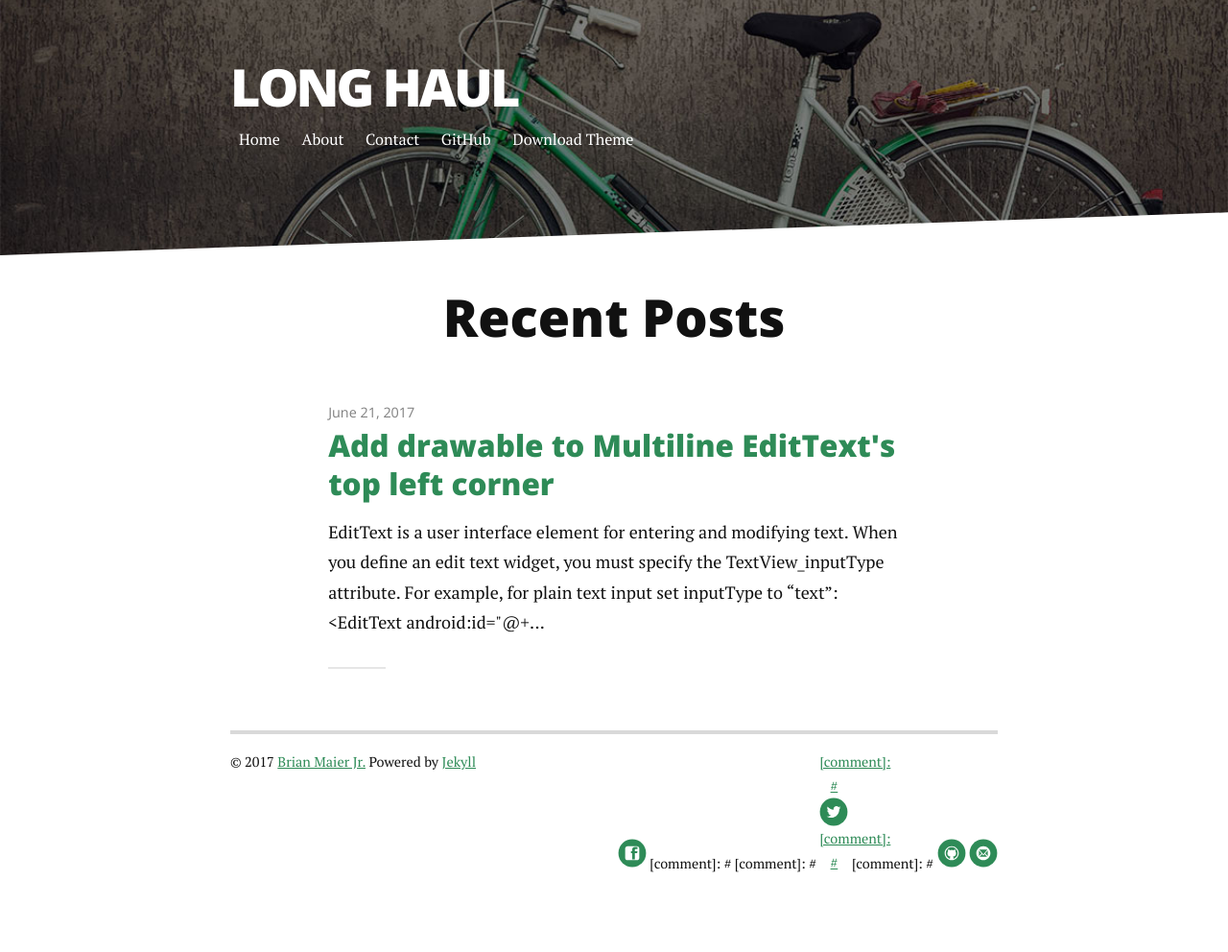
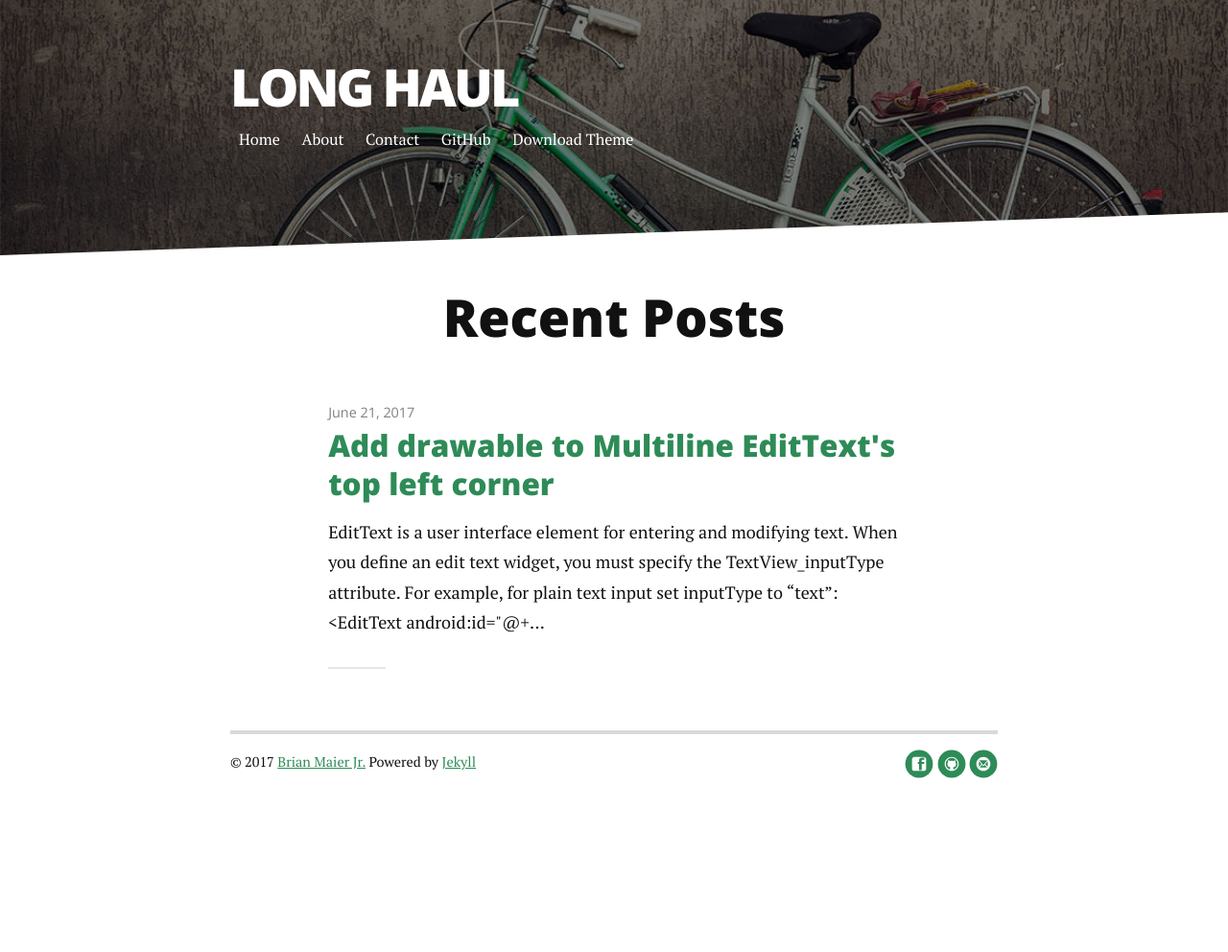
Before and after one commit to zigic88/zigic88.github.io, a Jekyll site: the page built from index.html, in a window 1280 px wide. Shown: the whole page at 96% size. Built offline with Jekyll 4.4.1, drawn with Linux system fonts in a browser that asks for light colours; nearby versions of some CDN libraries; the list of posts is cut into pages by our own code; after the commit the page ends 900 px from its top, so only the background shows below that.

Commit message:
Update Social Media Link

```diff
--- a/_includes/footer.html
+++ b/_includes/footer.html
@@ -12,13 +12,14 @@
             </a></li>
             {% endif %}
 
-        [comment]: #    {% if site.social.twitter %}
-        [comment]: #    <li><a href="https://twitter.com/{{ site.social.twitter }}">
-        [comment]: #          <svg id="twitter" class="custom-icon" version="1.1" xmlns="http://www.w3.org/2000/svg" xmlns:xlink="http://www.w3.org/1999/xlink" viewBox="0 0 100 100" style="height: 30px; width: 30px;"><circle class="outer-shape" cx="50" cy="50" r="48" style="opacity: 1;"></circle>
-        [comment]: #          <path class="inner-shape" style="opacity: 1;" transform="translate(25,25) scale(0.5)" d="M99.001,19.428c-3.606,1.608-7.48,2.695-11.547,3.184c4.15-2.503,7.338-6.466,8.841-11.189 c-3.885,2.318-8.187,4-12.768,4.908c-3.667-3.931-8.893-6.387-14.676-6.387c-11.104,0-20.107,9.054-20.107,20.223 c0,1.585,0.177,3.128,0.52,4.609c-16.71-0.845-31.525-8.895-41.442-21.131C6.092,16.633,5.1,20.107,5.1,23.813 c0,7.017,3.55,13.208,8.945,16.834c-3.296-0.104-6.397-1.014-9.106-2.529c-0.002,0.085-0.002,0.17-0.002,0.255 c0,9.799,6.931,17.972,16.129,19.831c-1.688,0.463-3.463,0.71-5.297,0.71c-1.296,0-2.555-0.127-3.783-0.363 c2.559,8.034,9.984,13.882,18.782,14.045c-6.881,5.424-15.551,8.657-24.971,8.657c-1.623,0-3.223-0.096-4.796-0.282 c8.898,5.738,19.467,9.087,30.82,9.087c36.982,0,57.206-30.817,57.206-57.543c0-0.877-0.02-1.748-0.059-2.617 C92.896,27.045,96.305,23.482,99.001,19.428z"></path>
-        [comment]: #          </svg>
-        [comment]: #    </a></li>
-        [comment]: #    {% endif %}
+        <!--    {% if site.social.twitter %}
+            <li><a href="https://twitter.com/{{ site.social.twitter }}">
+                  <svg id="twitter" class="custom-icon" version="1.1" xmlns="http://www.w3.org/2000/svg" xmlns:xlink="http://www.w3.org/1999/xlink" viewBox="0 0 100 100" style="height: 30px; width: 30px;"><circle class="outer-shape" cx="50" cy="50" r="48" style="opacity: 1;"></circle>
+                  <path class="inner-shape" style="opacity: 1;" transform="translate(25,25) scale(0.5)" d="M99.001,19.428c-3.606,1.608-7.48,2.695-11.547,3.184c4.15-2.503,7.338-6.466,8.841-11.189 c-3.885,2.318-8.187,4-12.768,4.908c-3.667-3.931-8.893-6.387-14.676-6.387c-11.104,0-20.107,9.054-20.107,20.223 c0,1.585,0.177,3.128,0.52,4.609c-16.71-0.845-31.525-8.895-41.442-21.131C6.092,16.633,5.1,20.107,5.1,23.813 c0,7.017,3.55,13.208,8.945,16.834c-3.296-0.104-6.397-1.014-9.106-2.529c-0.002,0.085-0.002,0.17-0.002,0.255 c0,9.799,6.931,17.972,16.129,19.831c-1.688,0.463-3.463,0.71-5.297,0.71c-1.296,0-2.555-0.127-3.783-0.363 c2.559,8.034,9.984,13.882,18.782,14.045c-6.881,5.424-15.551,8.657-24.971,8.657c-1.623,0-3.223-0.096-4.796-0.282 c8.898,5.738,19.467,9.087,30.82,9.087c36.982,0,57.206-30.817,57.206-57.543c0-0.877-0.02-1.748-0.059-2.617 C92.896,27.045,96.305,23.482,99.001,19.428z"></path>
+                 </svg>
+            </a></li>
+            {% endif %}
+	-->
 
             {% if site.social.github %}
             <li><a href="https://github.com/{{ site.social.github }}">
```
